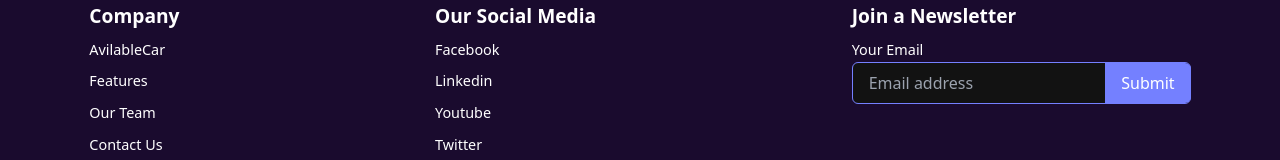
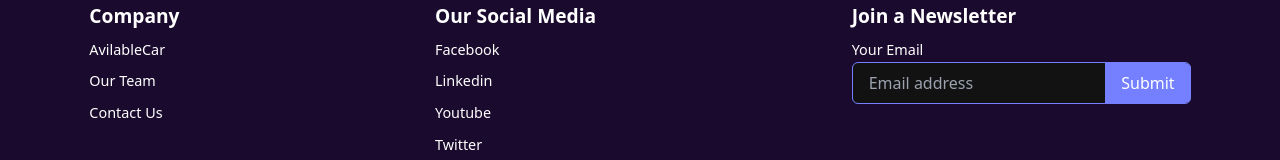
Before and after one commit to Ferdous725890/To_Do_Application, a React (Vite) app: page / in a window 1280 px wide. Shown: the part 4451-4611 px from the top of the page. Built offline with nearby package versions, Linux system fonts and the light colour scheme; no server answers; a web font is replaced by a local one.

Commit message:
feature updated

```diff
--- a/src/Footer/Footer.jsx
+++ b/src/Footer/Footer.jsx
@@ -18,9 +18,7 @@ const Footer = () => {
                     AvilableCar
                   </p>
                 </Link>
-                <p className="text-[0.9rem] text-text hover:text-primary cursor-pointer transition-all duration-200">
-                  Features
-                </p>
+
                 <p className="text-[0.9rem] text-text hover:text-primary cursor-pointer transition-all duration-200">
                   Our Team
                 </p>
```
